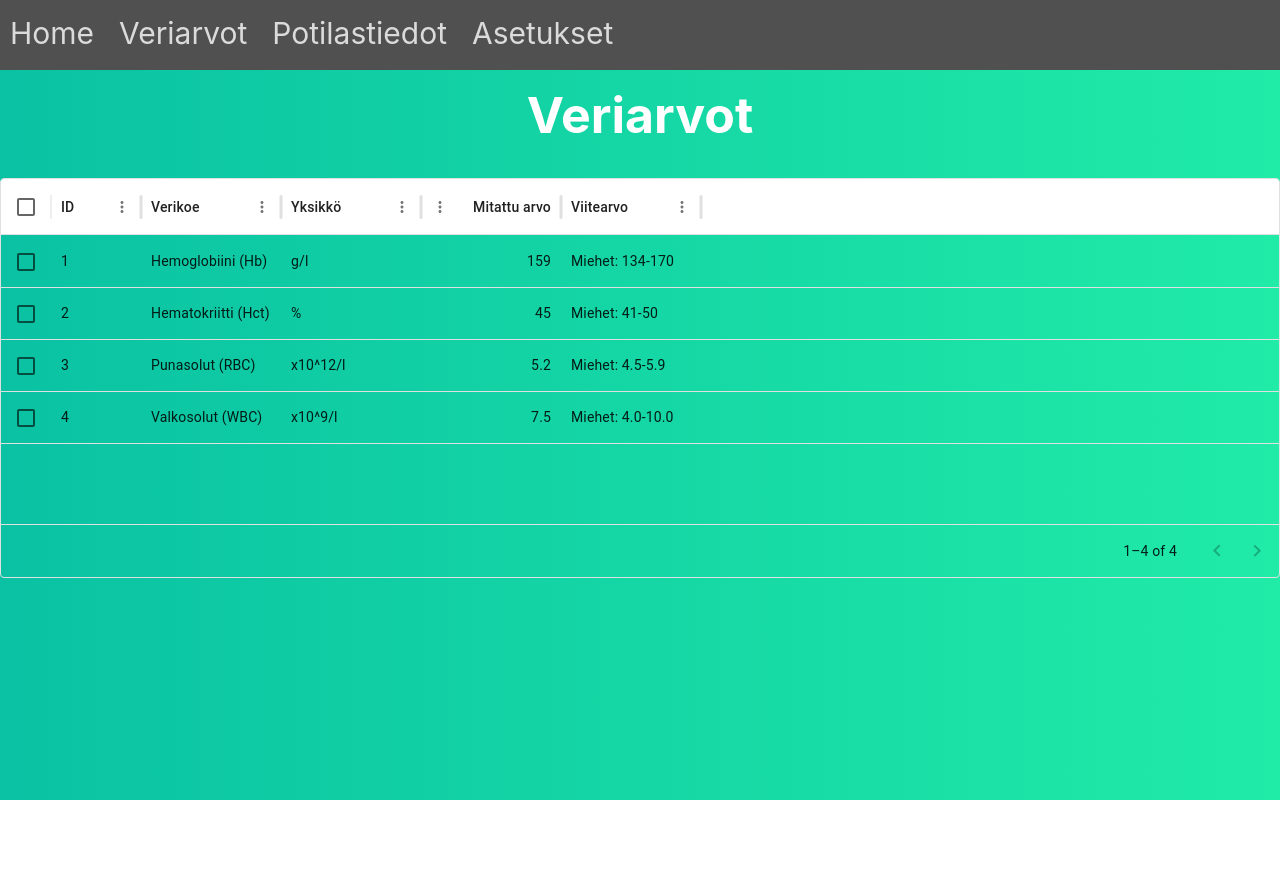
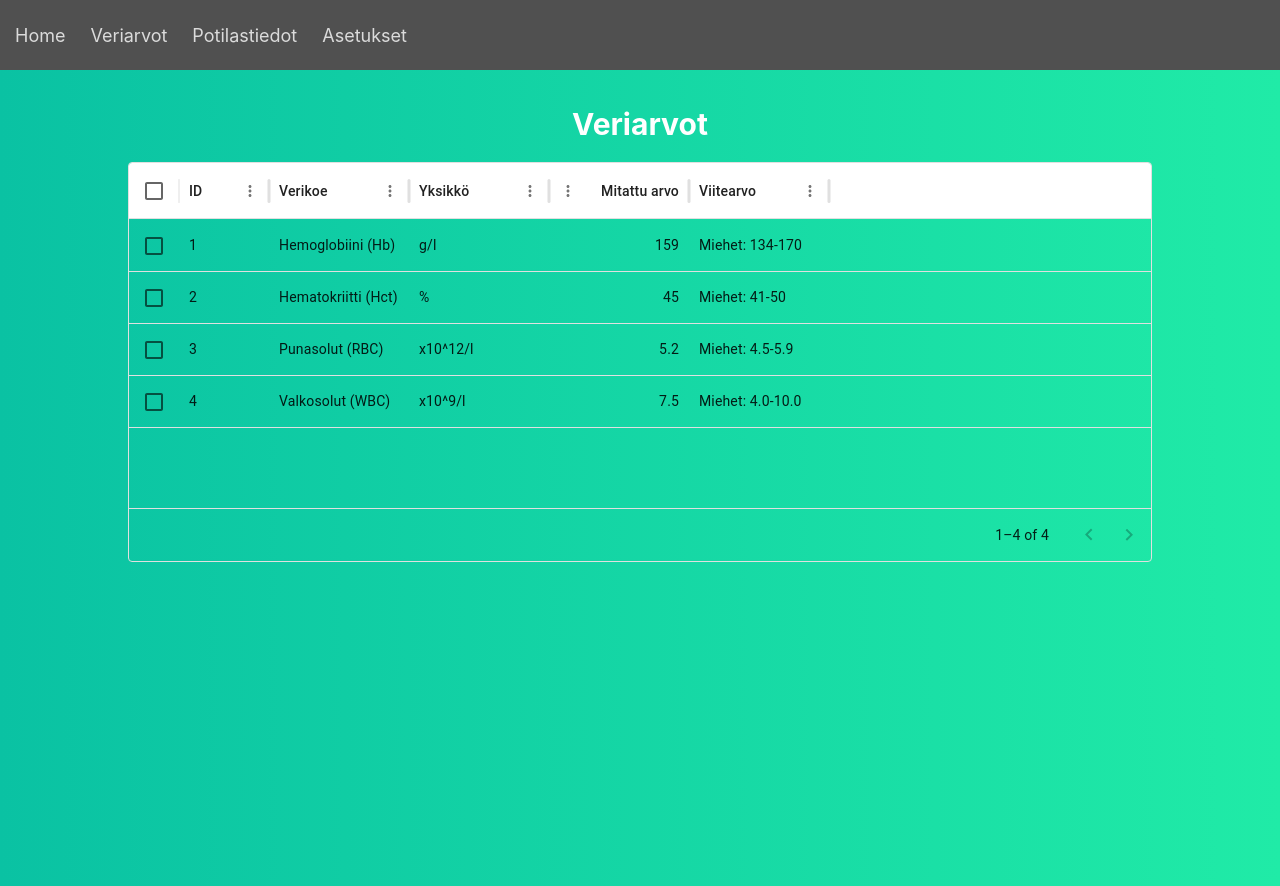
Before and after one commit to aetherian0/Klemmari, a React (Vite) app: page /Ohjelma1 in a window 1280 px wide. Before the commit the page ends 800 px from the top, so only its background shows below. Built offline with nearby package versions, Linux system fonts and the light colour scheme.

Commit message:
säätöä

```diff
--- a/src/App.css
+++ b/src/App.css
@@ -9,9 +9,9 @@ nav {
     align-items: center;
     gap: 25px;
     font-size: 1.2em;
-    margin-bottom: 20px;
-    padding-left: 10px;
-    padding-top: 15px;
+    margin-bottom: 40px;
+    padding-left: 15px;
+    padding-top: 25px;
 }
 
 a {
--- a/src/Ohjelma1.jsx
+++ b/src/Ohjelma1.jsx
@@ -59,15 +59,22 @@ const rows = [
 function Ohjelma1() {
     return (
         <>
-            <div>
+            <div
+                style={{
+                    display: "flex",
+                    flexDirection: "column",
+                    alignItems: "center",
+                    justifyContent: "flex-start",
+                    height: "100vh",
+                    textAlign: "center",
+                }}
+            >
                 <h1>Veriarvot</h1>
-            </div>
 
-            <div>
                 <Box
                     sx={{
                         height: 400,
-                        width: "100%",
+                        width: "80%",
                     }}
                 >
                     <DataGrid
--- a/src/index.css
+++ b/src/index.css
@@ -1,6 +1,6 @@
 body {
     font-family: Inter, sans-serif;
-    font-size: 25px;
+    font-size: 15px;
     text-align: center;
     margin: 0;
     padding: 0;
```
